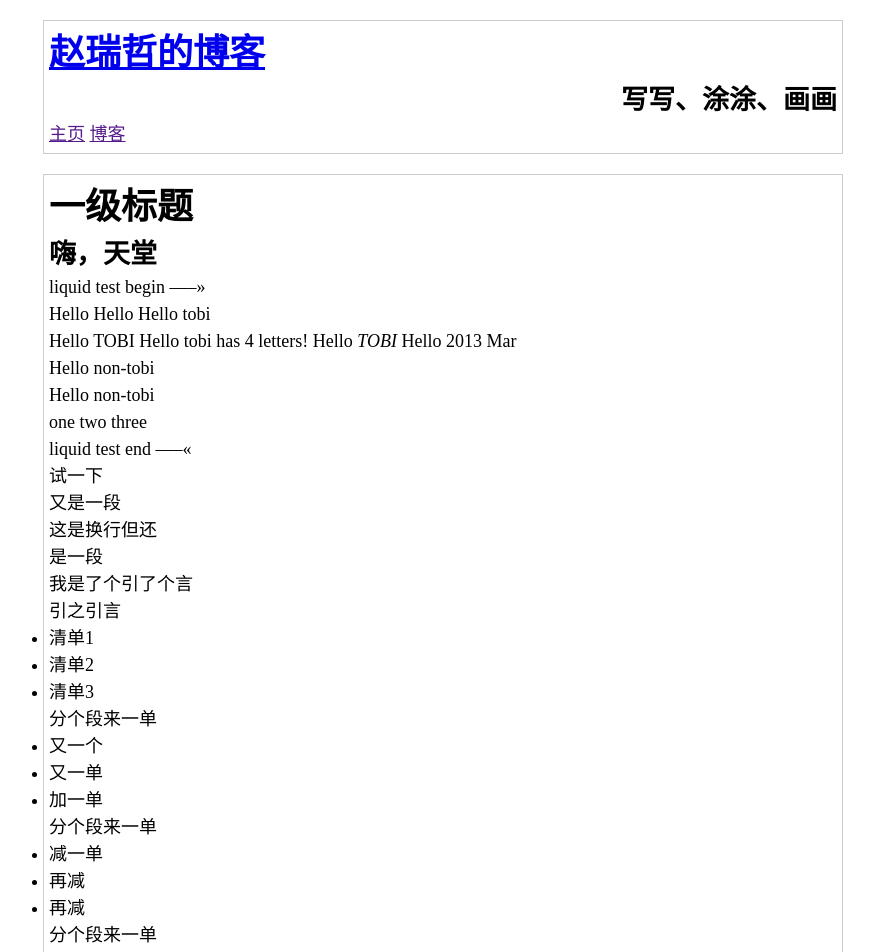
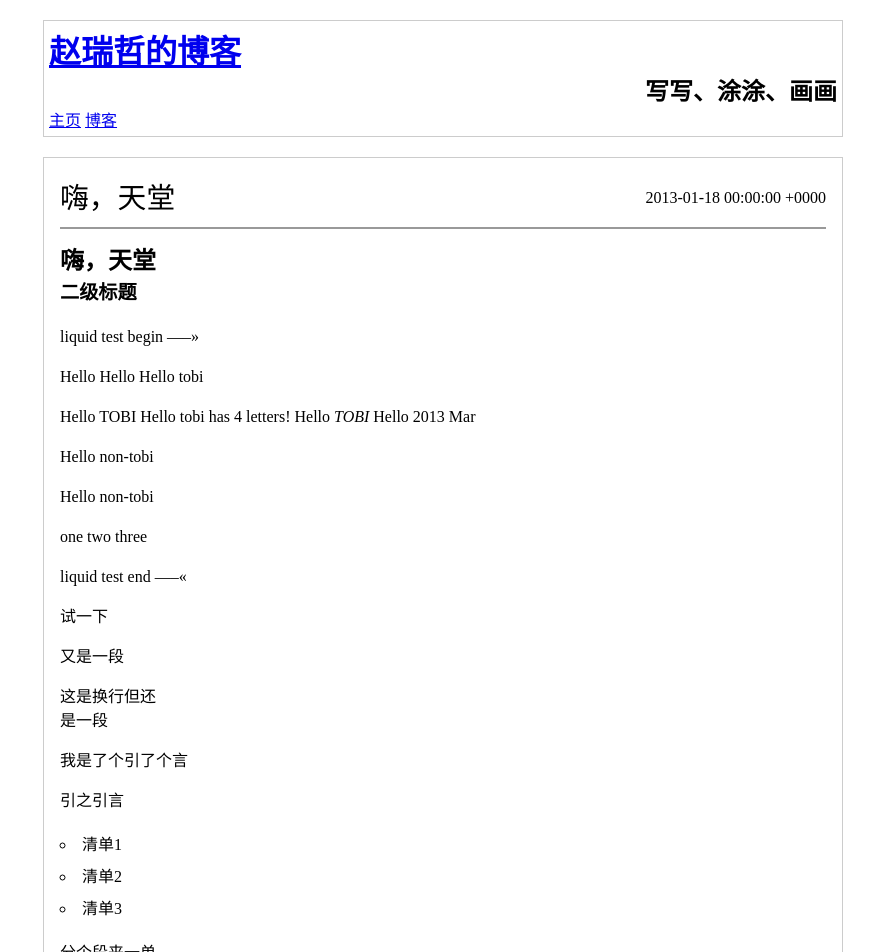
Before and after one commit to ruizhe/ruizhe.me, a Jekyll site: the page built from _posts/2013-01-18-test.md, in a window 1280 px wide. Shown: the top 952 px of the page, without its empty margins (197-1071 px from the left). Built offline with Jekyll 4.4.1, drawn with Linux system fonts in a browser that asks for light colours; nearby versions of some CDN libraries; Markdown is read by kramdown in place of the engine named in the settings; some of the changed text lies outside the part shown.

Commit message:
fix: 虽然很简陋，但已经初步可用。

```diff
--- a/_includes/footer.html
+++ b/_includes/footer.html
@@ -1,6 +1,5 @@
       <div class="footer">
-	&copy; 赵瑞哲 2012 Powered by GitHub
-	<a href="https://github.com/mojombo/jekyll" target="_blank">jekyll</a>
+	&copy; 赵瑞哲 2013 hosted by <a href="https://github.com">GitHub</a>, powered by <a href="https://github.com/mojombo/jekyll" target="_blank">jekyll</a>
       </div>
     </div>
   </body>
--- a/_includes/header.html
+++ b/_includes/header.html
@@ -23,7 +23,7 @@
 	<h1><a href="{{ site:url }}/">赵瑞哲的博客</a></h1>
 	<h2>写写、涂涂、画画</h2>
 	<ul class="nav">
-	  <li><a href="{{ site:url }}">主页</a></li>
-	  <li><a href="{{ site:url }}">博客</a></li>
+	  <li><a href="{{ site:url }}/">主页</a></li>
+	  <li><a href="{{ site:url }}/">博客</a></li>
 	</ul>
       </div>
--- /dev/null
+++ b/_layouts/post.html
@@ -0,0 +1,9 @@
+{% include header.html %}
+<div class="main">
+  <div class="title">
+    <span class="text">{{page.title}}</span>
+    <span class="date">{{ page.date }}</span>
+  </div>
+  {{ content }}
+</div>
+{% include footer.html %}
--- a/_posts/2013-01-18-test.md
+++ b/_posts/2013-01-18-test.md
@@ -1,10 +1,10 @@
 ---
-layout: default
+layout: post
 title: 嗨，天堂
 ---
-# 一级标题 #
+#{{ page.title }} #
 
-##{{ page.title }}
+## 二级标题 ##
 
 liquid test begin ----->>
 
--- a/css/main.css
+++ b/css/main.css
@@ -4,7 +4,8 @@
 }
 
 body {
-    font: large/1.5 "宋体", serif;
+    font-family: "宋体";
+/*    font: large/1.5 "", serif; */
     background: #fff;
     color: #000;
 }
@@ -34,14 +35,40 @@ body {
 }
 
 .main {
-    padding:5px;
+    padding:1em;
     border:1px;
     border-style:solid;
     border-color:#ccc;
+    line-height:2em;
 }
 
-.main {
+.main .title {
+    margin-top: 0.5em;
+    padding-bottom:0.5em;
+    border-bottom:2px solid #999;
+    margin-bottom:1em;
+}
 
+.main .title .text {
+    font-size:180%;
+}
+
+.main .title .date {
+    float:right;
+    text-align:right;
+}
+
+.main h1 {
+    font-size:150%;
+}
+
+.main h2 {
+    font-size:120%;
+}
+
+.main p {
+    line-height:1.5em;
+    margin:1em 0 1em 0;
 }
 
 .footer {
@@ -64,3 +91,13 @@ body {
 .entry_header:after {
     content: "]";
 }
+
+ul {
+    list-style-type:circle;
+    list-style-position:inside;
+}
+
+ol {
+    list-style-type:decimal;
+    list-style-position:inside;
+}
```
